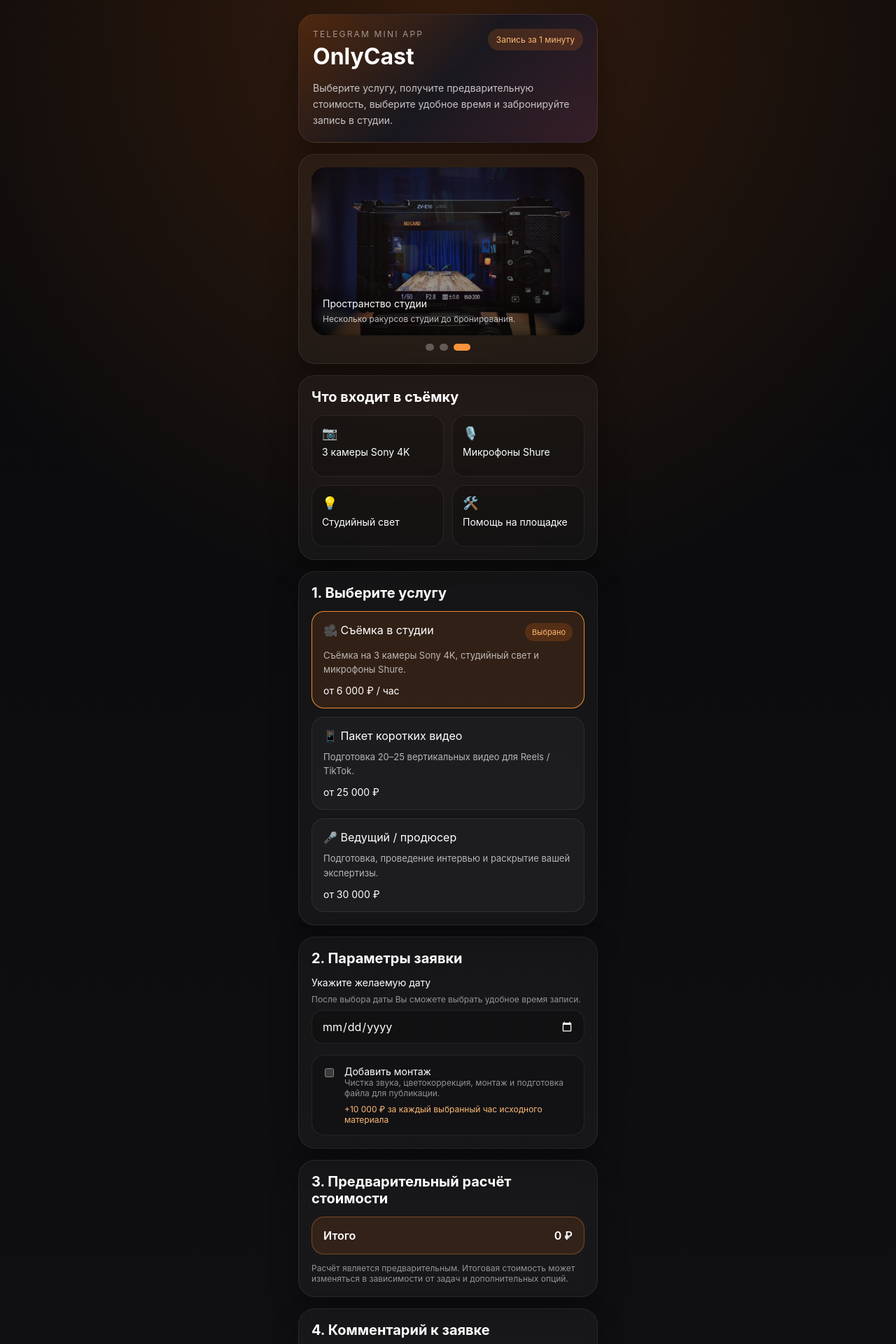
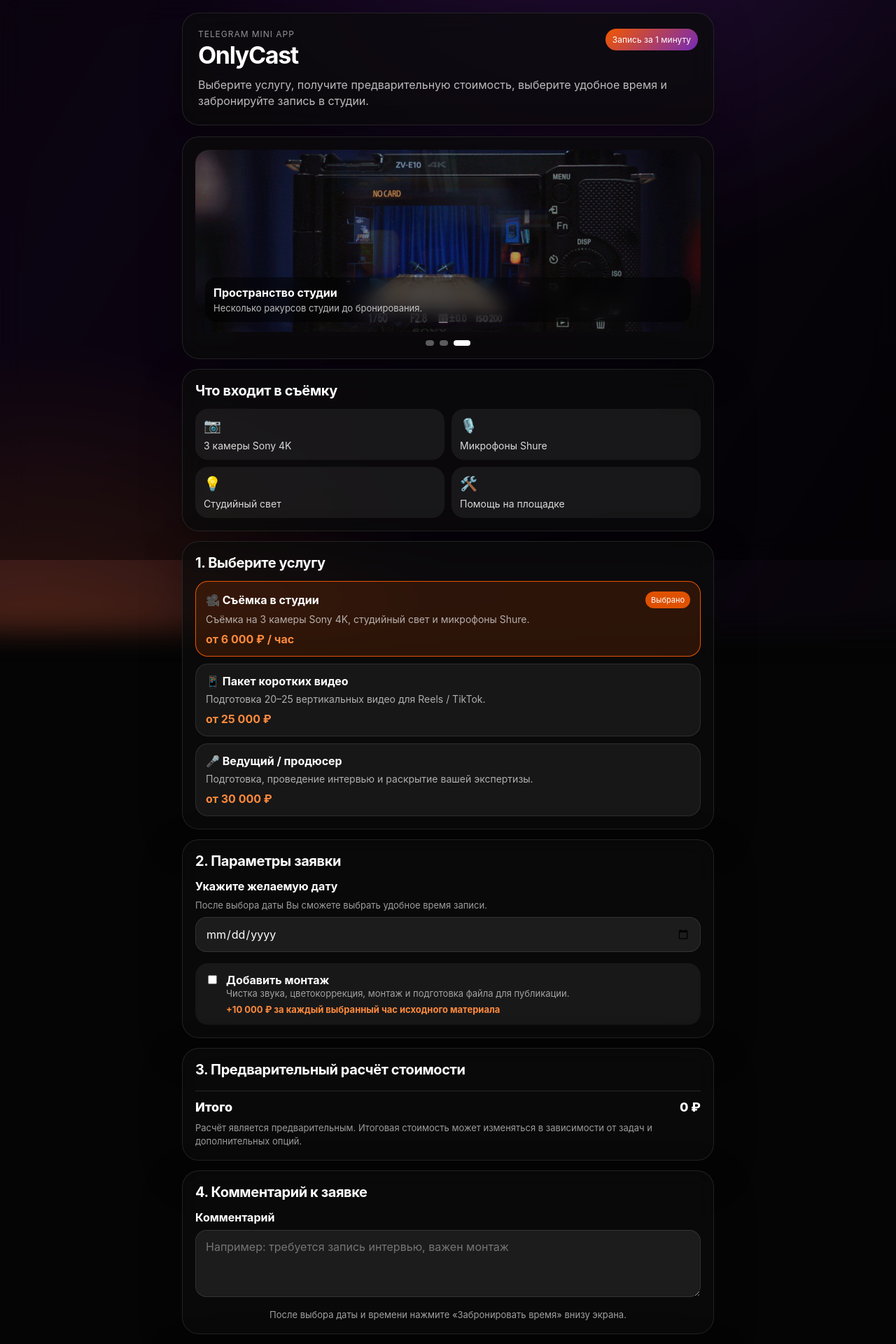
Before and after one commit to Stepiksog/-onlycast-miniap, a React (Vite) app: page / in a window 1280 px wide. Shown: the top 1920 px of the page at 70% size. Built offline with nearby package versions, Linux system fonts and the light colour scheme.

Commit message:
Update styles.css

```diff
--- a/src/styles.css
+++ b/src/styles.css
@@ -1,88 +1,157 @@
-:root {
-  color-scheme: dark;
-  font-family: Inter, ui-sans-serif, system-ui, -apple-system, BlinkMacSystemFont, "Segoe UI", sans-serif;
-  background: #09090b;
-  color: #fff;
+* {
+  box-sizing: border-box;
 }
 
-* { box-sizing: border-box; }
-html, body, #root { margin: 0; min-height: 100%; }
-body {
-  background:
-    radial-gradient(circle at top, rgba(249,115,22,0.18), transparent 35%),
-    linear-gradient(180deg, #09090b 0%, #111114 100%);
+html,
+body,
+#root {
+  min-height: 100%;
+  margin: 0;
 }
 
-button, input, textarea {
+body {
+  font-family: Inter, system-ui, -apple-system, BlinkMacSystemFont, "Segoe UI", sans-serif;
+  background: #050505;
+  color: #ffffff;
+}
+
+button,
+input,
+textarea {
   font: inherit;
 }
 
-.app-shell {
-  width: 100%;
-  max-width: 460px;
-  margin: 0 auto;
-  padding: 20px 16px 32px;
+button {
+  cursor: pointer;
 }
 
-.hero, .card {
-  border: 1px solid rgba(255,255,255,0.08);
-  border-radius: 24px;
-  background: rgba(255,255,255,0.04);
-  box-shadow: 0 18px 40px rgba(0,0,0,0.32);
-  backdrop-filter: blur(12px);
+.app-shell {
+  min-height: 100vh;
+  padding: 18px;
+  color: #ffffff;
+}
+
+.animated-bg {
+  position: relative;
+  overflow: hidden;
+}
+
+.animated-bg::before {
+  content: "";
+  position: fixed;
+  inset: -80px;
+  z-index: -2;
+  background:
+    radial-gradient(circle at 20% 20%, rgba(255, 92, 0, 0.55), transparent 28%),
+    radial-gradient(circle at 80% 10%, rgba(123, 44, 191, 0.55), transparent 26%),
+    radial-gradient(circle at 50% 90%, rgba(255, 120, 0, 0.35), transparent 30%),
+    linear-gradient(120deg, #050505, #14071f, #050505);
+  background-size: 180% 180%;
+  animation: gradientFlow 13s ease-in-out infinite;
+  filter: blur(18px);
+}
+
+.animated-bg::after {
+  content: "";
+  position: fixed;
+  inset: 0;
+  z-index: -1;
+  background: rgba(0, 0, 0, 0.42);
+  backdrop-filter: blur(18px);
+}
+
+@keyframes gradientFlow {
+  0% {
+    background-position: 0% 50%;
+    transform: scale(1);
+  }
+  50% {
+    background-position: 100% 50%;
+    transform: scale(1.05);
+  }
+  100% {
+    background-position: 0% 50%;
+    transform: scale(1);
+  }
 }
 
 .hero {
-  padding: 20px;
-  background:
-    linear-gradient(135deg, rgba(249,115,22,0.18), rgba(17,24,39,0.7), rgba(168,85,247,0.12));
+  max-width: 760px;
+  margin: 0 auto 16px;
+  padding: 22px;
+  border-radius: 24px;
+  background: rgba(12, 12, 12, 0.72);
+  border: 1px solid rgba(255, 255, 255, 0.1);
+  box-shadow: 0 18px 60px rgba(0, 0, 0, 0.28);
+  backdrop-filter: blur(18px);
 }
 
 .hero-top {
   display: flex;
+  align-items: flex-start;
   justify-content: space-between;
-  gap: 12px;
-  align-items: flex-start;
+  gap: 14px;
 }
 
 .eyebrow {
-  color: rgba(255,255,255,0.52);
   font-size: 12px;
+  color: rgba(255, 255, 255, 0.55);
+  letter-spacing: 0.08em;
   text-transform: uppercase;
-  letter-spacing: 0.18em;
+  margin-bottom: 6px;
 }
 
 .title {
-  margin: 8px 0 0;
-  font-size: 32px;
-  line-height: 1.05;
+  margin: 0;
+  font-size: 34px;
+  line-height: 1;
+  letter-spacing: -0.04em;
 }
 
 .badge {
-  padding: 8px 12px;
+  white-space: nowrap;
+  padding: 8px 10px;
   border-radius: 999px;
-  background: rgba(249,115,22,0.18);
-  color: #fdba74;
   font-size: 12px;
-  white-space: nowrap;
+  color: #ffffff;
+  background: linear-gradient(135deg, rgba(255, 92, 0, 0.95), rgba(123, 44, 191, 0.95));
 }
 
 .hero-text {
-  margin: 16px 0 0;
-  color: rgba(255,255,255,0.74);
-  font-size: 14px;
-  line-height: 1.65;
+  margin: 14px 0 0;
+  color: rgba(255, 255, 255, 0.72);
+  line-height: 1.45;
 }
 
-.stack { display: grid; gap: 16px; margin-top: 16px; }
-.card { padding: 18px; }
-.card-title { margin: 0 0 14px; font-size: 20px; }
+.stack {
+  max-width: 760px;
+  margin: 0 auto;
+  display: grid;
+  gap: 14px;
+  padding-bottom: 24px;
+}
+
+.card {
+  padding: 18px;
+  border-radius: 24px;
+  background: rgba(12, 12, 12, 0.74);
+  border: 1px solid rgba(255, 255, 255, 0.1);
+  box-shadow: 0 18px 60px rgba(0, 0, 0, 0.25);
+  backdrop-filter: blur(18px);
+}
+
+.card-title {
+  margin: 0 0 14px;
+  font-size: 20px;
+  letter-spacing: -0.02em;
+}
 
 .gallery {
   position: relative;
+  height: 260px;
   overflow: hidden;
   border-radius: 20px;
-  height: 240px;
+  background: #111111;
 }
 
 .gallery-slide {
@@ -92,147 +161,329 @@ button, input, textarea {
   height: 100%;
   object-fit: cover;
   opacity: 0;
-  transition: opacity .7s ease, transform .7s ease;
-  transform: scale(1.03);
+  transform: scale(1.02);
+  transition: opacity 0.7s ease, transform 1.2s ease;
 }
 
-.gallery-slide.active { opacity: 1; transform: scale(1); }
+.gallery-slide.active {
+  opacity: 1;
+  transform: scale(1);
+}
+
 .gallery-overlay {
   position: absolute;
-  left: 0; right: 0; bottom: 0;
-  padding: 16px;
-  background: linear-gradient(180deg, transparent, rgba(0,0,0,0.7));
+  left: 14px;
+  right: 14px;
+  bottom: 14px;
+  padding: 12px;
+  border-radius: 16px;
+  background: rgba(0, 0, 0, 0.46);
+  backdrop-filter: blur(12px);
 }
-.gallery-overlay-title { margin: 0; font-size: 14px; }
-.gallery-overlay-text { margin: 6px 0 0; font-size: 12px; color: rgba(255,255,255,0.72); }
+
+.gallery-overlay-title {
+  margin: 0;
+  font-weight: 700;
+}
+
+.gallery-overlay-text {
+  margin: 4px 0 0;
+  font-size: 13px;
+  color: rgba(255, 255, 255, 0.72);
+}
+
 .dots {
   display: flex;
   justify-content: center;
   gap: 8px;
   margin-top: 12px;
 }
+
 .dot {
-  width: 10px; height: 10px; border-radius: 999px;
-  border: none; cursor: pointer; background: rgba(255,255,255,0.28);
+  width: 8px;
+  height: 8px;
+  border: 0;
+  border-radius: 999px;
+  background: rgba(255, 255, 255, 0.34);
+  transition: width 0.25s ease, background 0.25s ease;
 }
-.dot.active { width: 24px; background: #fb923c; }
+
+.dot.active {
+  width: 24px;
+  background: #ffffff;
+}
 
 .features {
   display: grid;
-  grid-template-columns: repeat(2, minmax(0, 1fr));
+  grid-template-columns: repeat(2, 1fr);
+  gap: 10px;
+}
+
+.feature {
+  padding: 12px;
+  border-radius: 18px;
+  background: rgba(255, 255, 255, 0.06);
+}
+
+.feature-icon {
+  font-size: 20px;
+  margin-bottom: 8px;
+}
+
+.feature-label {
+  font-size: 14px;
+  color: rgba(255, 255, 255, 0.84);
+}
+
+.service-list {
+  display: grid;
+  gap: 10px;
+}
+
+.service-button {
+  width: 100%;
+  text-align: left;
+  padding: 14px;
+  border-radius: 18px;
+  border: 1px solid rgba(255, 255, 255, 0.1);
+  color: #ffffff;
+  background: rgba(255, 255, 255, 0.06);
+  transition: transform 0.2s ease, border 0.2s ease, background 0.2s ease;
+}
+
+.service-button.active {
+  border-color: rgba(255, 92, 0, 0.9);
+  background: rgba(255, 92, 0, 0.14);
+}
+
+.service-button:active {
+  transform: scale(0.99);
+}
+
+.service-row {
+  display: flex;
+  align-items: center;
+  justify-content: space-between;
   gap: 12px;
 }
-.feature {
-  border: 1px solid rgba(255,255,255,0.08);
-  background: rgba(0,0,0,0.2);
-  border-radius: 18px;
-  padding: 14px;
-  min-height: 88px;
-}
-.feature-label { margin-top: 8px; font-size: 14px; }
-.feature-icon { font-size: 18px; }
 
-.service-list, .slot-grid { display: grid; gap: 12px; }
-.service-button, .slot-button {
-  width: 100%; border: 1px solid rgba(255,255,255,0.08); background: rgba(255,255,255,0.03);
-  color: #fff; border-radius: 18px; padding: 16px; text-align: left; cursor: pointer;
-  transition: background .2s ease, border-color .2s ease, transform .15s ease;
-}
-.service-button:hover, .slot-button:hover { background: rgba(255,255,255,0.08); }
-.service-button.active, .slot-button.active {
-  border-color: rgba(251,146,60,0.95);
-  background: rgba(249,115,22,0.12);
-}
-.service-row {
-  display: flex; justify-content: space-between; gap: 12px; align-items: flex-start;
-}
-.service-title { margin: 0; font-size: 16px; }
-.service-desc { margin: 10px 0 0; font-size: 13px; line-height: 1.55; color: rgba(255,255,255,0.68); }
-.service-price { margin: 12px 0 0; font-size: 14px; }
-.chosen-pill {
-  padding: 6px 10px; border-radius: 999px; background: rgba(249,115,22,0.18); color: #fdba74; font-size: 11px;
+.service-title {
+  margin: 0;
+  font-weight: 700;
 }
 
-.field { display: grid; gap: 8px; }
-.label { font-size: 14px; }
-.help { font-size: 12px; color: rgba(255,255,255,0.54); }
-.input, .textarea {
-  width: 100%; border-radius: 16px; border: 1px solid rgba(255,255,255,0.08);
-  background: rgba(0,0,0,0.24); color: #fff; padding: 12px 14px;
+.service-desc {
+  margin: 7px 0 0;
+  color: rgba(255, 255, 255, 0.66);
+  font-size: 14px;
+  line-height: 1.35;
 }
-.textarea { min-height: 110px; resize: vertical; }
+
+.service-price {
+  margin: 8px 0 0;
+  color: #ff8a3d;
+  font-weight: 700;
+}
+
+.chosen-pill {
+  padding: 5px 8px;
+  border-radius: 999px;
+  font-size: 11px;
+  color: #ffffff;
+  background: rgba(255, 92, 0, 0.85);
+}
+
+.field {
+  display: grid;
+  gap: 8px;
+}
+
+.label {
+  font-weight: 700;
+}
+
+.help {
+  font-size: 13px;
+  line-height: 1.4;
+  color: rgba(255, 255, 255, 0.6);
+}
+
+.input,
+.textarea {
+  width: 100%;
+  border: 0;
+  outline: none;
+  border-radius: 16px;
+  padding: 13px 14px;
+  color: #ffffff;
+  background: rgba(255, 255, 255, 0.08);
+  border: 1px solid rgba(255, 255, 255, 0.1);
+}
+
+.textarea {
+  min-height: 96px;
+  resize: vertical;
+}
 
 .checkbox-box {
-  border: 1px solid rgba(255,255,255,0.08); background: rgba(0,0,0,0.2); border-radius: 18px; padding: 14px;
-}
-.checkbox-row { display: flex; gap: 12px; align-items: flex-start; }
-.checkbox-row input { margin-top: 4px; }
-.appeal { margin-top: 8px; color: #fdba74; font-size: 12px; }
-
-.slot-grid { grid-template-columns: repeat(2, minmax(0, 1fr)); }
-.slot-summary {
-  border: 1px solid rgba(255,255,255,0.08); background: rgba(0,0,0,0.2); border-radius: 18px; padding: 14px;
-}
-.slot-summary-top { display: flex; justify-content: space-between; gap: 12px; margin-bottom: 8px; }
-.muted { color: rgba(255,255,255,0.68); }
-
-.estimate-list { display: grid; gap: 12px; }
-.estimate-row {
-  display: flex; justify-content: space-between; gap: 12px; padding: 14px; border-radius: 18px; background: rgba(255,255,255,0.05);
-}
-.estimate-total {
-  display: flex; justify-content: space-between; gap: 12px; padding: 16px; border-radius: 18px;
-  border: 1px solid rgba(251,146,60,0.35); background: rgba(249,115,22,0.12); font-weight: 600;
+  padding: 14px;
+  border-radius: 18px;
+  background: rgba(255, 255, 255, 0.06);
 }
 
-.primary-btn {
-  display: flex;
-  align-items: center;
-  justify-content: center;
-  width: 100%;
-  min-height: 52px;
-  border-radius: 18px;
-  background: #f97316;
-  color: white;
-  font-weight: 600;
-  cursor: pointer;
-  user-select: none;
-  -webkit-user-select: none;
-  touch-action: manipulation;
-  -webkit-tap-highlight-color: transparent;
-  pointer-events: auto;
-  position: relative;
-  z-index: 5;
+.checkbox-row {
+  display: grid;
+  grid-template-columns: auto 1fr;
+  gap: 10px;
+  align-items: flex-start;
 }
 
-.primary-btn.is-disabled {
-  opacity: 0.5;
+.appeal {
+  margin-top: 6px;
+  color: #ff8a3d;
+  font-size: 13px;
+  font-weight: 700;
+}
+
+.slot-grid {
+  display: grid;
+  grid-template-columns: repeat(2, 1fr);
+  gap: 8px;
+}
+
+.slot-button {
+  padding: 11px 8px;
+  border: 0;
+  border-radius: 14px;
+  color: #ffffff;
+  background: rgba(255, 255, 255, 0.08);
+}
+
+.slot-button.active {
+  color: #111111;
+  background: #ffffff;
+}
+
+.slot-summary {
+  padding: 12px;
+  border-radius: 16px;
+  background: rgba(255, 255, 255, 0.06);
+}
+
+.slot-summary-top {
+  display: flex;
+  justify-content: space-between;
+  margin-bottom: 6px;
+}
+
+.estimate-list {
+  display: grid;
+  gap: 10px;
+}
+
+.estimate-row,
+.estimate-total {
+  display: flex;
+  justify-content: space-between;
+  gap: 12px;
+}
+
+.estimate-total {
+  margin-top: 4px;
+  padding-top: 12px;
+  border-top: 1px solid rgba(255, 255, 255, 0.12);
+  font-size: 18px;
+  font-weight: 800;
+}
+
+.muted {
+  color: rgba(255, 255, 255, 0.6);
 }
 
 .center-note {
-  position: relative;
-  z-index: 1;
-  pointer-events: none;
+  text-align: center;
+  color: rgba(255, 255, 255, 0.62);
+  font-size: 13px;
+  line-height: 1.4;
 }
 
-.success {
-  border: 1px solid rgba(52,211,153,0.2); background: rgba(16,185,129,0.1); border-radius: 18px; padding: 14px;
+.address-box {
+  display: grid;
+  grid-template-columns: auto 1fr;
+  gap: 10px;
+  padding: 12px;
+  border-radius: 18px;
+  background: rgba(255, 255, 255, 0.06);
 }
-.success-title { margin: 0; font-weight: 600; }
-.success-text { margin: 8px 0 0; color: rgba(255,255,255,0.78); font-size: 13px; }
-.payload {
-  border: 1px solid rgba(255,255,255,0.08); background: rgba(0,0,0,0.34); border-radius: 18px; padding: 14px;
-  overflow: auto;
+
+.address-title {
+  margin: 0;
+  font-weight: 700;
 }
-.payload-title { margin: 0 0 10px; font-size: 11px; letter-spacing: .18em; text-transform: uppercase; color: rgba(255,255,255,0.45); }
-.payload pre { margin: 0; white-space: pre-wrap; word-break: break-word; font-size: 12px; line-height: 1.55; color: rgba(255,255,255,0.76); }
 
-.address-box {
-  display: flex; gap: 12px; padding: 14px; border-radius: 18px; border: 1px solid rgba(255,255,255,0.08); background: rgba(0,0,0,0.2);
+.address-text {
+  margin: 4px 0 0;
+  color: rgba(255, 255, 255, 0.62);
+  font-size: 13px;
 }
-.address-title { margin: 0; font-size: 14px; }
-.address-text { margin: 6px 0 0; color: rgba(255,255,255,0.62); font-size: 12px; }
 
-@media (max-width: 420px) {
-  .features, .slot-grid { grid-template-columns: 1fr; }
+.success-shell {
+  display: grid;
+  place-items: center;
+  padding: 18px;
 }
+
+.success-card {
+  width: 100%;
+  max-width: 420px;
+  padding: 32px 22px;
+  border-radius: 28px;
+  text-align: center;
+  background: rgba(12, 12, 12, 0.78);
+  border: 1px solid rgba(255, 255, 255, 0.12);
+  backdrop-filter: blur(18px);
+  box-shadow: 0 18px 70px rgba(0, 0, 0, 0.34);
+  animation: successPop 0.35s ease-out;
+}
+
+.success-title {
+  margin: 12px 0 0;
+  font-size: 26px;
+}
+
+.success-text {
+  margin: 10px 0 0;
+  color: rgba(255, 255, 255, 0.7);
+}
+
+.success-icon {
+  font-size: 52px;
+}
+
+.loader {
+  width: 48px;
+  height: 48px;
+  margin: 0 auto 18px;
+  border-radius: 50%;
+  border: 4px solid rgba(255, 255, 255, 0.18);
+  border-top-color: #ffffff;
+  animation: spin 0.8s linear infinite;
+}
+
+@keyframes spin {
+  to {
+    transform: rotate(360deg);
+  }
+}
+
+@keyframes successPop {
+  from {
+    opacity: 0;
+    transform: translateY(12px) scale(0.96);
+  }
+
+  to {
+    opacity: 1;
+    transform: translateY(0) scale(1);
+  }
+}
```
